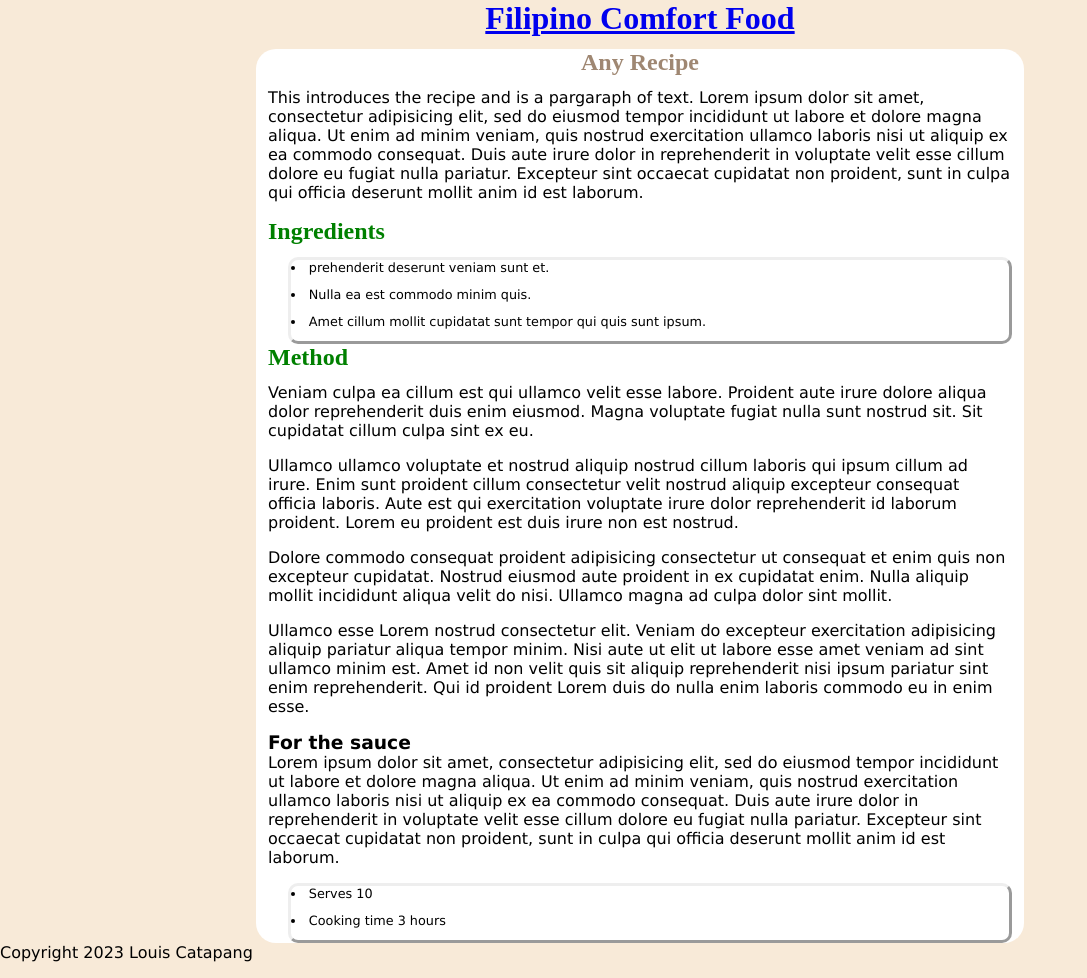
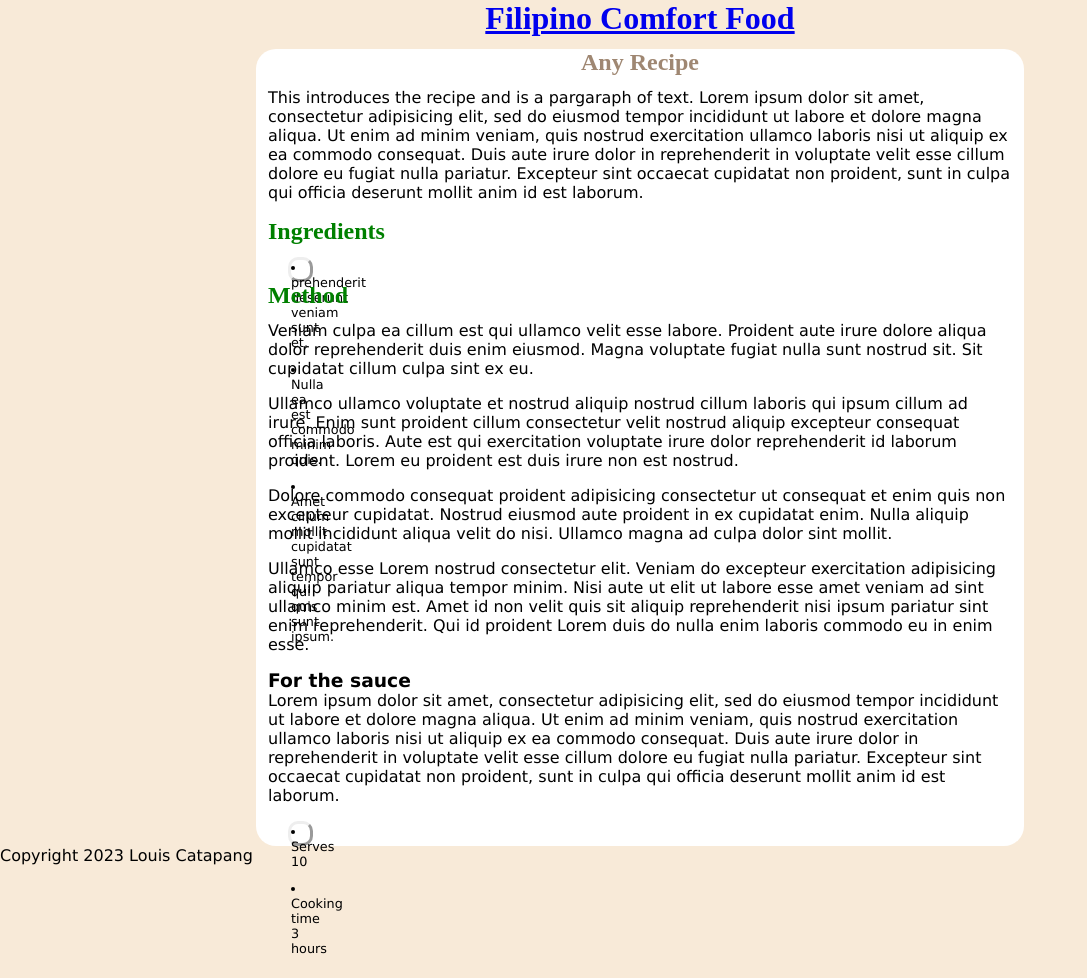
Before and after one commit to Loohwis/Recipe1, a Jekyll site: the page built from _recipes/recipe2.md, in a window 1280 px wide. Shown: the whole page, without its empty margins (0-1087 px from the left). Built offline with Jekyll 4.4.1, drawn with Linux system fonts in a browser that asks for light colours; after the commit the page ends 956 px from its top, so only the background shows below that.

Commit message:
Update recipes.css

```diff
--- a/styles/recipes.css
+++ b/styles/recipes.css
@@ -57,6 +57,9 @@ ul {
   margin-left: 20px;
   border-radius: 10px;
   border-style: outset;
+  height: 25px;
+  width: 25px;
+  background-color: white;
   /* columns: 2; */
   /* column-rule: 1px solid blue; */
 }
```
